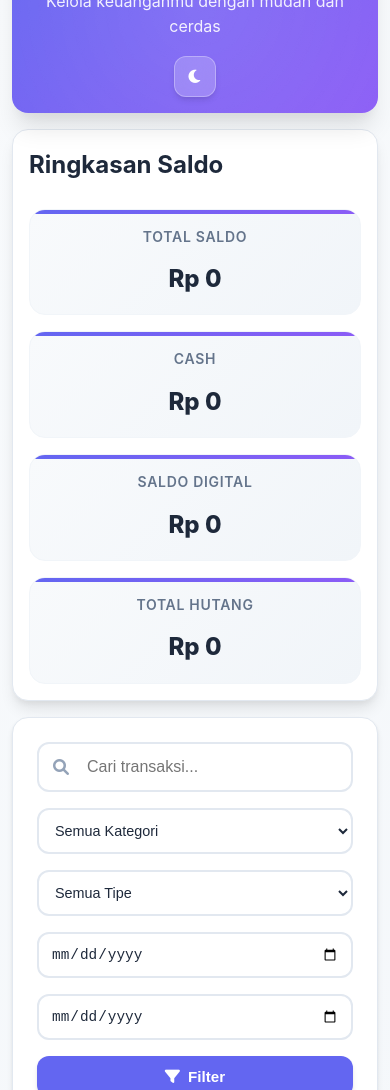
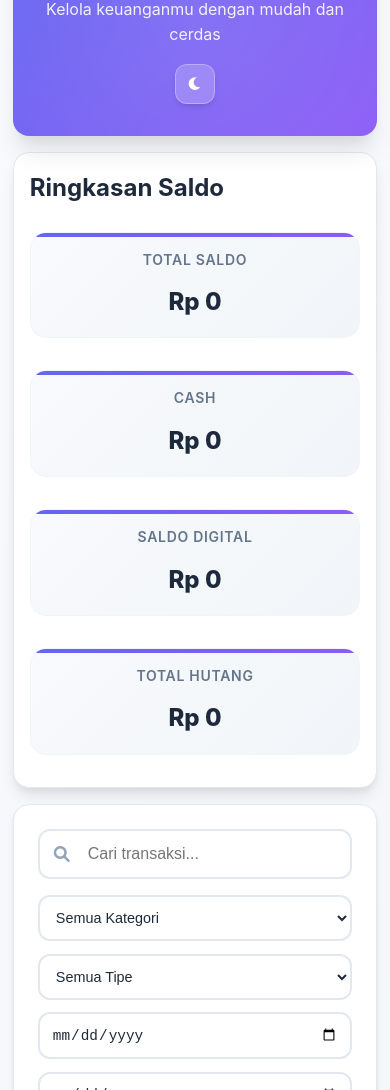
Before and after one commit to Syabadriel/financeTrack, a plain HTML site: page index.html in a window 390 px wide. Shown: the part 92-1182 px from the top of the page. Drawn offline with nearby package versions, Linux system fonts and the light colour scheme.

Commit message:
Update style.css

```diff
--- a/style.css
+++ b/style.css
@@ -1147,3 +1147,138 @@ button:active {
     justify-content: space-between; /* Untuk memastikan tombol aksi terlihat jelas */
   }
 }
+
+/* =========================================
+   🛡️ RESPONSIVE PROTECTION PATCH (Mobile Safe)
+   Versi: Syaba Fix - Desktop 100% preserved
+   Fungsi: Menjaga tampilan agar tidak rusak di layar kecil
+========================================= */
+
+/* Tablet Layout */
+@media (max-width: 768px) {
+  /* Header jadi vertikal */
+  .header-content {
+    flex-direction: column;
+    align-items: flex-start;
+    gap: 1rem;
+  }
+
+  /* Pastikan grid/card tetap proporsional */
+  .balance-item,
+  .card,
+  .summary-card,
+  .transaction-item {
+    width: 100%;
+    box-sizing: border-box;
+  }
+
+  /* Tab biar gak pecah ke dua baris sempit */
+  .tabs, .summary-tabs {
+    flex-wrap: wrap;
+    justify-content: center;
+  }
+
+  .tab, .summary-tab {
+    flex: 1 1 calc(50% - 0.5rem);
+    text-align: center;
+  }
+
+  .filter-controls {
+    flex-direction: column;
+    gap: 0.8rem;
+  }
+
+  .filter-controls input,
+  .filter-controls select {
+    width: 100%;
+  }
+}
+
+/* Mobile Layout */
+@media (max-width: 480px) {
+  /* Header teks dan tombol rapi ke bawah */
+  .header-left h1 {
+    font-size: 1.4rem !important;
+    text-align: center;
+  }
+
+  .header-content {
+    padding: 1rem;
+    gap: 1rem;
+  }
+
+  .theme-toggle {
+    align-self: center;
+  }
+
+  /* Semua grid jadi 1 kolom */
+  .grid,
+  .balance-grid,
+  .summary-grid {
+    grid-template-columns: 1fr !important;
+  }
+
+  /* Tab, button, form elemen melebar penuh */
+  .tab, .summary-tab, button {
+    width: 100%;
+    text-align: center;
+    padding: 0.8rem 1rem;
+    font-size: 0.9rem;
+    box-sizing: border-box;
+  }
+
+  /* Input aman di layar sempit */
+  input, select, textarea {
+    width: 100% !important;
+    box-sizing: border-box;
+  }
+
+  /* Margin dan padding disesuaikan */
+  .container {
+    padding: 0.8rem;
+    width: 100%;
+  }
+
+  /* Pastikan card dan list gak keluar layar */
+  .transaction-item,
+  .balance-item,
+  .summary-card {
+    margin-bottom: 1rem;
+    width: 100%;
+  }
+
+  /* Hindari teks mepet */
+  .card h3, .transaction-item h3, .summary-card h3 {
+    font-size: 1rem;
+    line-height: 1.4;
+  }
+
+  /* Tombol dan link rapi tengah */
+  .actions, .button-group {
+    display: flex;
+    flex-direction: column;
+    gap: 0.6rem;
+    align-items: center;
+  }
+}
+
+/* Extra Safe Zone untuk HP kecil (≤360px) */
+@media (max-width: 360px) {
+  body {
+    font-size: 0.9rem;
+  }
+
+  .header-left h1 {
+    font-size: 1.2rem !important;
+  }
+
+  .tab, .summary-tab {
+    font-size: 0.8rem;
+    padding: 0.6rem;
+  }
+
+  button {
+    font-size: 0.85rem;
+    padding: 0.7rem;
+  }
+}
```
